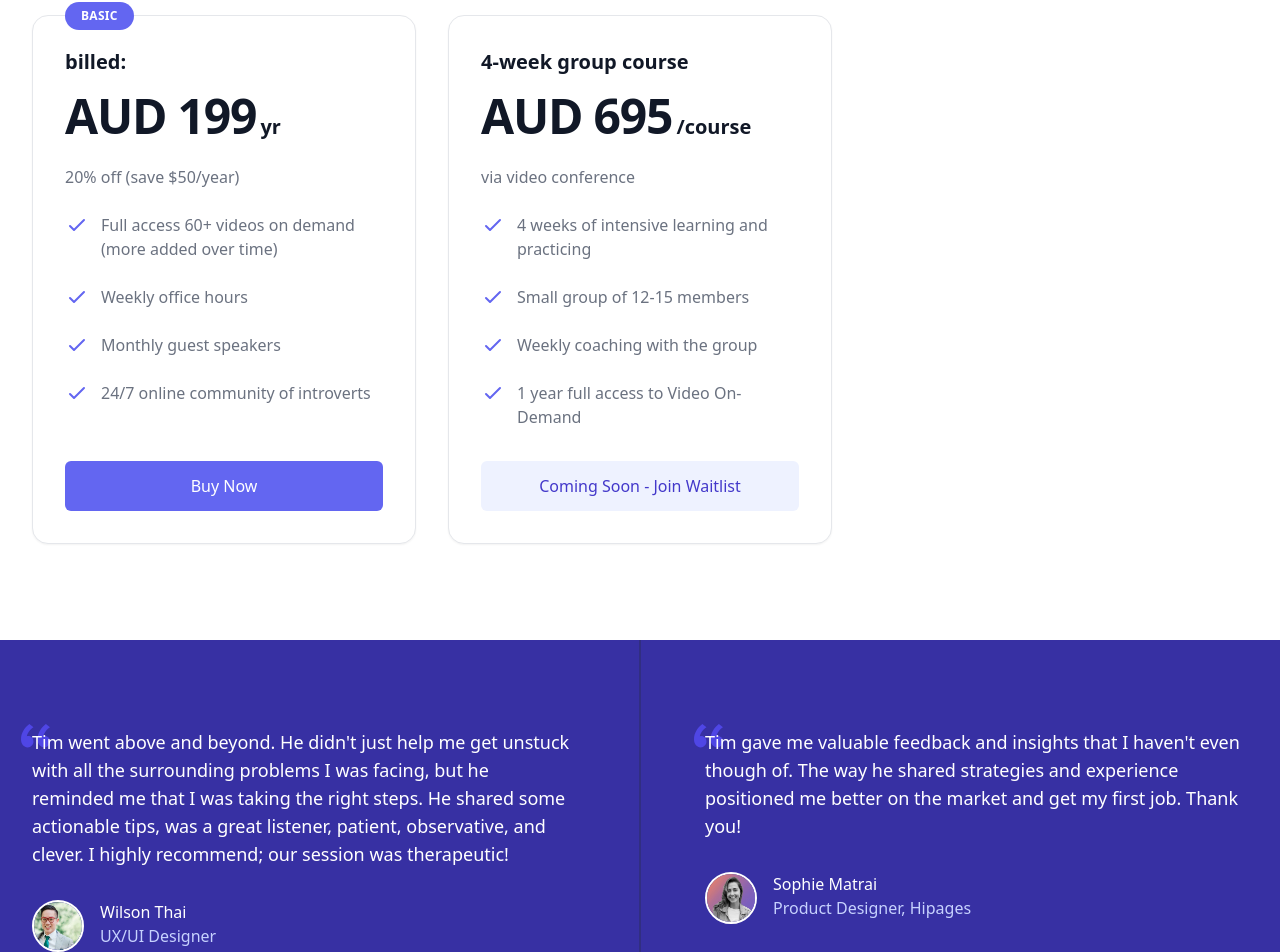
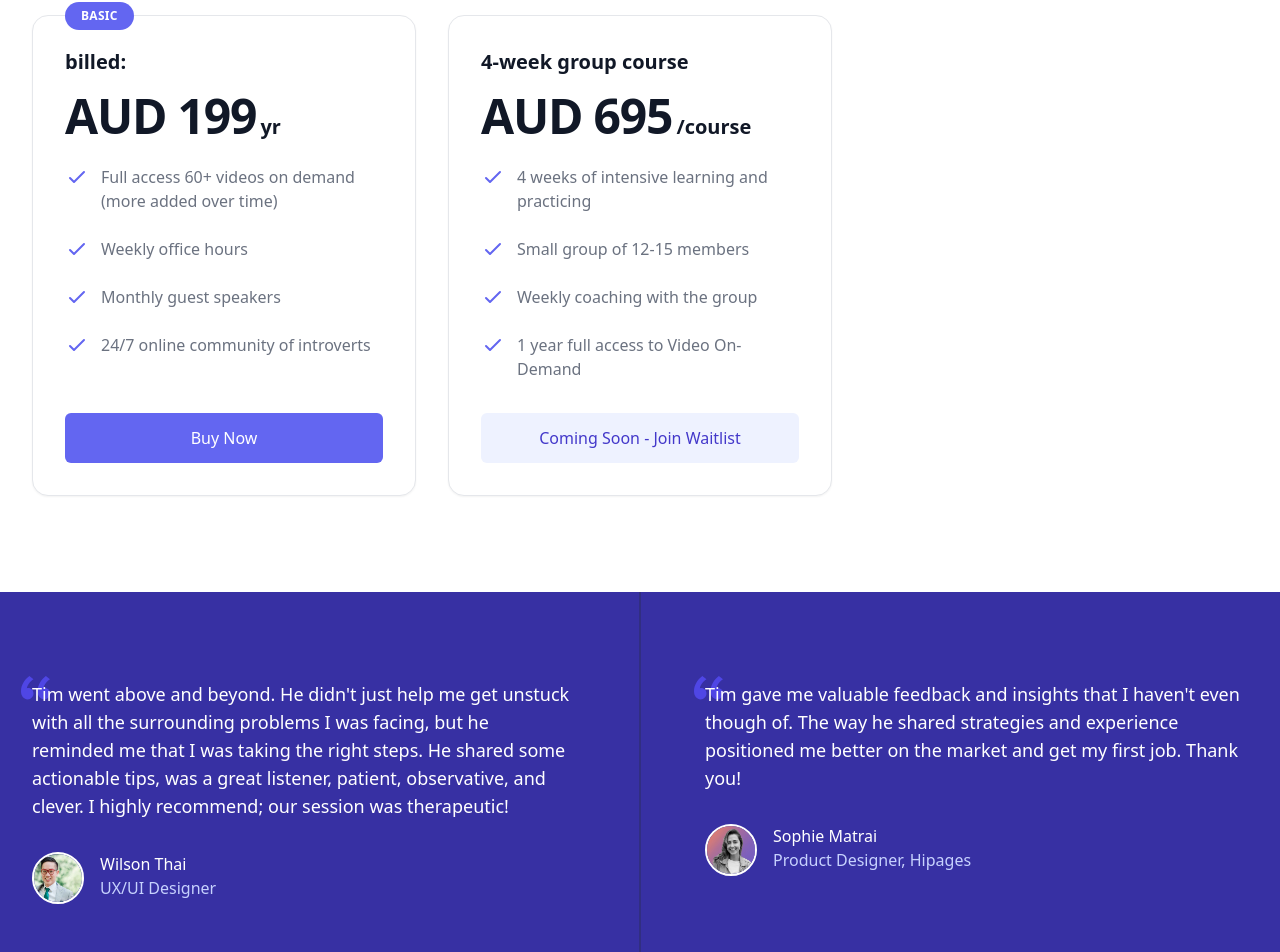
Before and after one commit to timyeothequietachievr/website, a Next.js app: page / in a window 1280 px wide. Shown: the part 8772-9724 px from the top of the page. Built offline with nearby package versions, Linux system fonts and the light colour scheme.

Commit message:
remove savings

```diff
--- a/components/Pricing.jsx
+++ b/components/Pricing.jsx
@@ -72,8 +72,7 @@ export default function Pricing() {
                     {idx === 0 ? `${periodName}` : tier.frequency}
                   </span>
                 </p>
-                <p className="mt-6 text-gray-500">{idx === 0 && saving ? `${saving.relative} off (save $${saving.absolute}/year)` : tier.description}</p>
-
+                {/* <p className="mt-6 text-gray-500">{idx === 0 && saving ? `${saving.relative} off (save $${saving.absolute}/year)` : tier.description}</p> */}
                 {/* Feature list */}
                 <ul role="list" className="mt-6 space-y-6">
                   {tier.features.map((feature) => (
```
